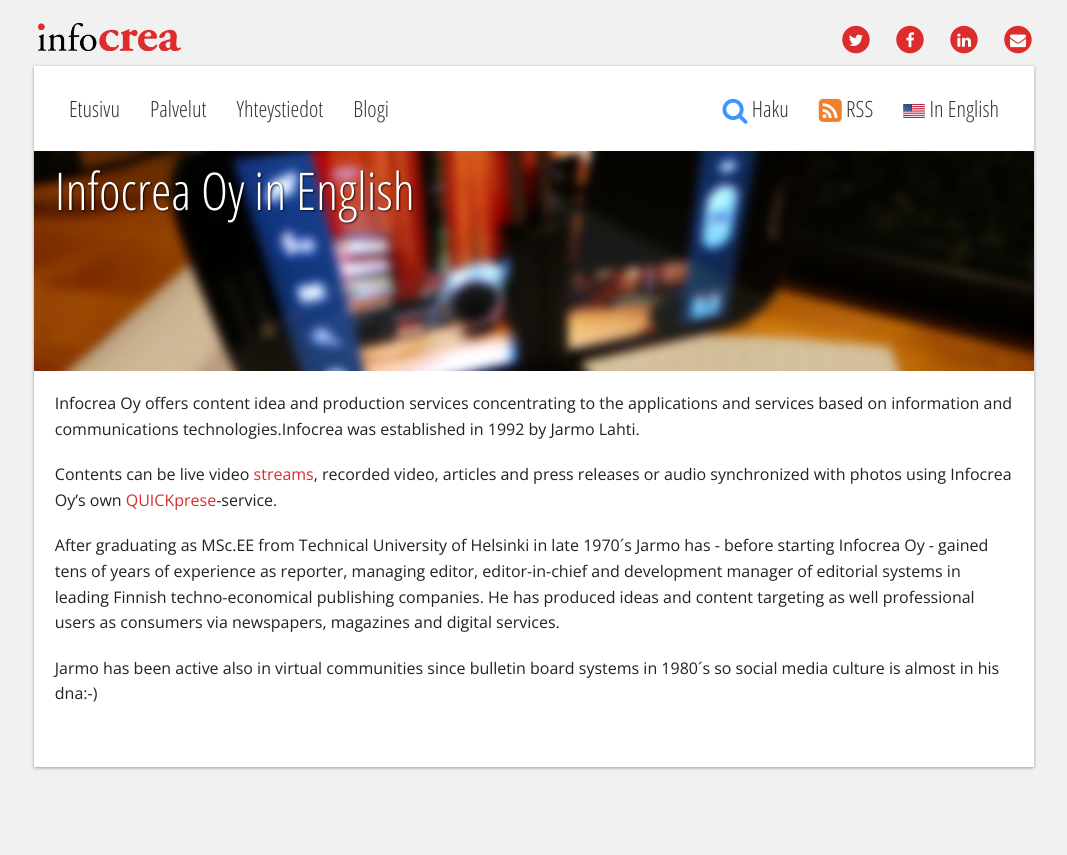
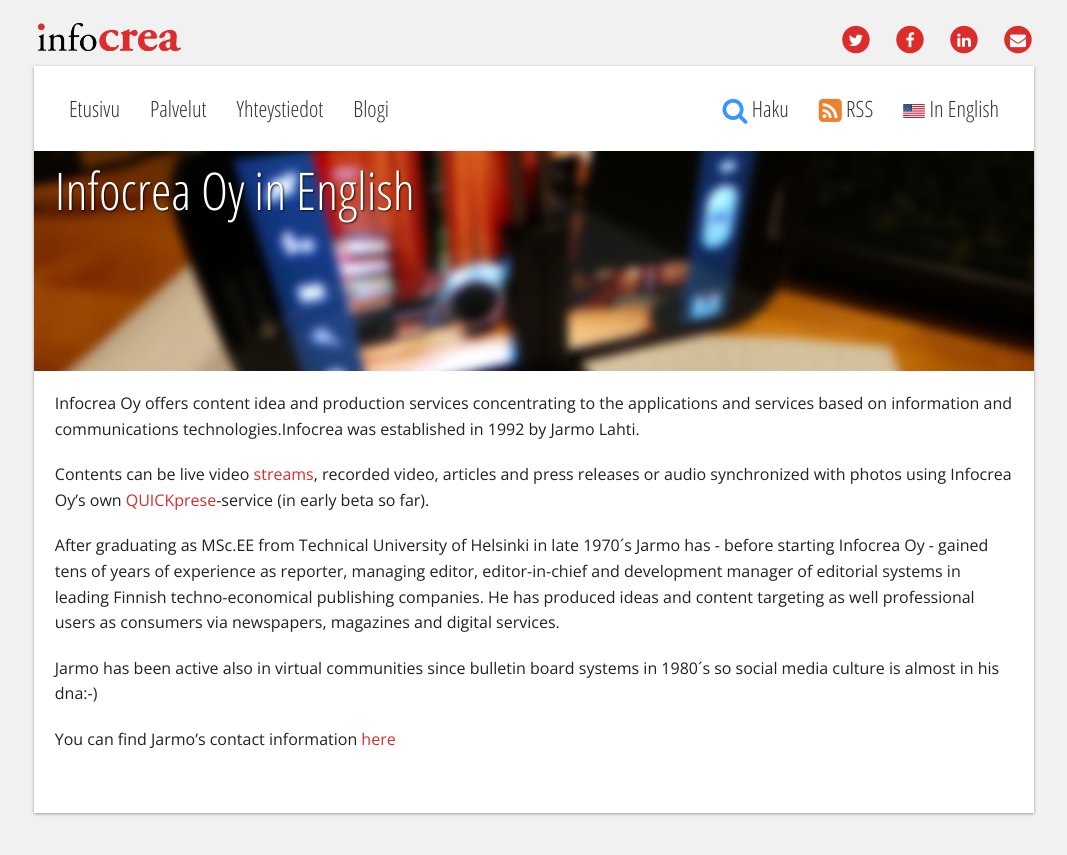
Before and after one commit to Pyppe/infocrea.fi, a Jekyll site: the page built from english.markdown, in a window 1280 px wide. Shown: the top 855 px of the page, without its empty margins (106-1173 px from the left). Built offline with Jekyll 4.4.1, drawn with Linux system fonts in a browser that asks for light colours; nearby versions of some CDN libraries.

Commit message:
english-tuunausta

```diff
--- a/english.markdown
+++ b/english.markdown
@@ -7,8 +7,10 @@
 
 Infocrea Oy offers content idea and production services concentrating to the applications and services based on information and communications technologies.Infocrea was established in 1992 by Jarmo Lahti.
 
-Contents can be live video [streams](http://new.livestream.com/ITstriimIT), recorded video, articles and press releases or audio synchronized with photos using Infocrea Oy's own [QUICKprese](http://quickprese.com)-service.
+Contents can be live video [streams](http://new.livestream.com/ITstriimIT), recorded video, articles and press releases or audio synchronized with photos using Infocrea Oy's own [QUICKprese](http://quickprese.com)-service (in early beta so far).
 
 After graduating as MSc.EE from Technical University of Helsinki in late 1970´s Jarmo has - before starting Infocrea Oy - gained tens of years of experience as reporter, managing editor, editor-in-chief and development manager of editorial systems in leading Finnish techno-economical publishing companies. He has produced ideas and content targeting as well professional users as consumers via newspapers, magazines and digital services.
 
 Jarmo has been active also in virtual communities since bulletin board systems in 1980´s so social media culture is almost in his dna:-)
+
+You can find Jarmo's contact information [here](./yhteystiedot)
```
